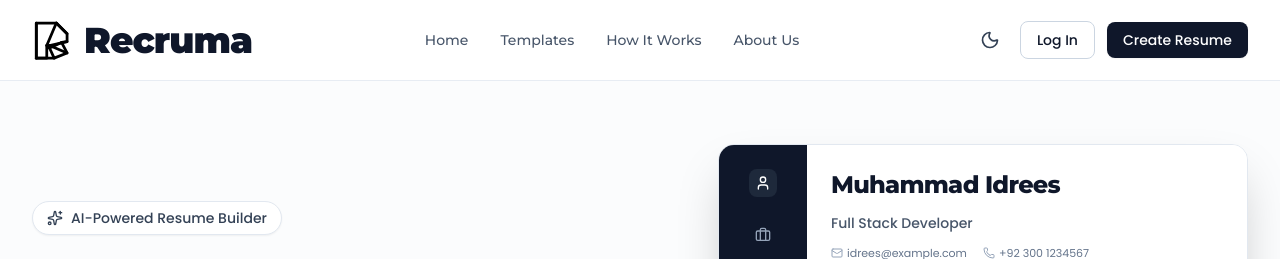
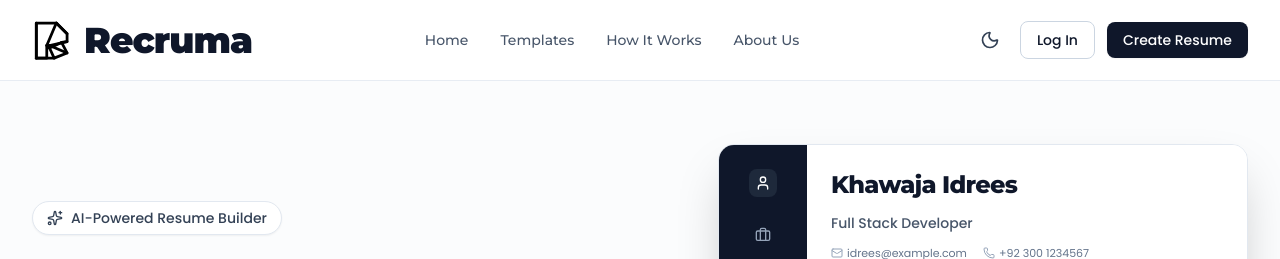
Before and after one commit to KhawajaIdrees/Recruma, a Next.js app: page / in a window 1280 px wide. Shown: the top 259 px of the page. Built offline with nearby package versions, Linux system fonts and the light colour scheme.

Commit message:
font changed and letter sacing tighten

```diff
--- a/src/components/HeroSection.tsx
+++ b/src/components/HeroSection.tsx
@@ -152,7 +152,7 @@ export default function HeroSection() {
                   {/* Name & Header */}
                   <div>
                     <h2 className="text-xl sm:text-2xl font-extrabold text-slate-900 font-montserrat">
-                      Muhammad Idrees
+                      Khawaja Idrees
                     </h2>
                     <p className="text-slate-600 font-medium text-xs sm:text-sm mt-0.5">
                       Full Stack Developer
```
